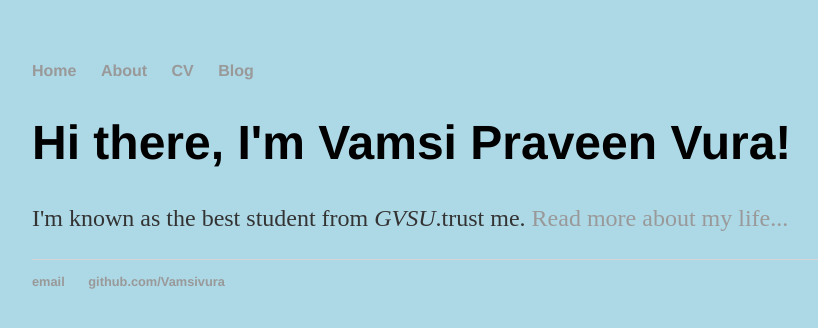
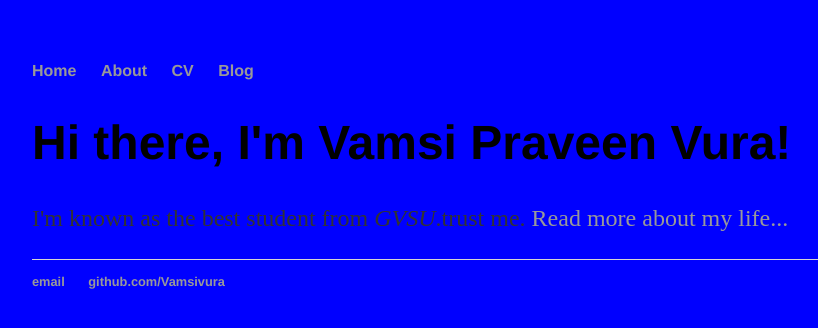
Before and after one commit to Vamsivura/Vamsivura.github.io, a Jekyll site: the page built from index.html, in a window 1280 px wide. Shown: the top 328 px of the page, without its empty margins (160-978 px from the left). Built offline with Jekyll 4.4.1, drawn with Linux system fonts in a browser that asks for light colours.

Commit message:
Update main.css

```diff
--- a/css/main.css
+++ b/css/main.css
@@ -1,4 +1,4 @@
-body { margin: 60px auto; width: 70%; background-color: lightblue; }
+body { margin: 60px auto; width: 70%; background-color: blue; }
 
 a { text-decoration: none; color: #999; }
 a:hover { text-decoration: underline; }
```
